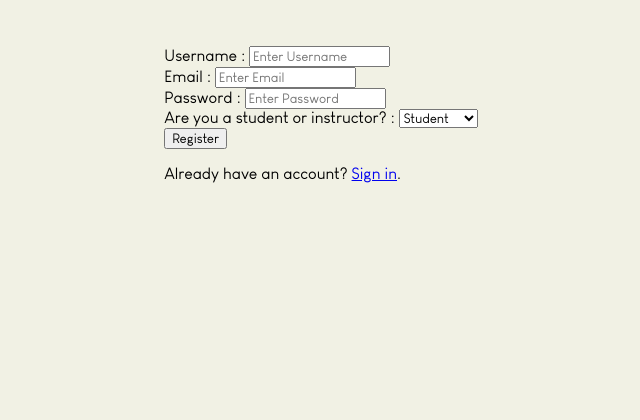
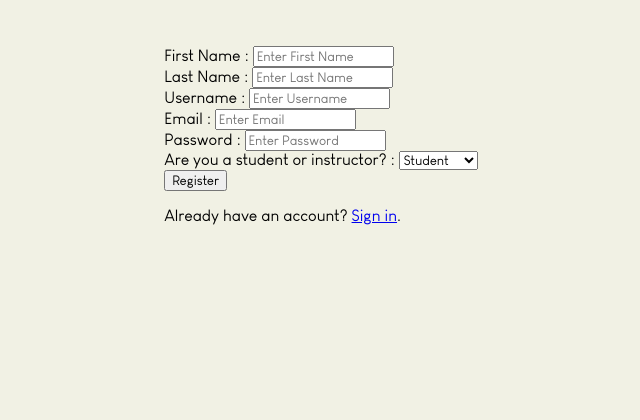
Before and after one commit to de3pti/cscb20coursewebsite, a Flask app: page /register in a window 1280 px wide. Shown: the part 144-564 px from the top of the page, without its empty margins (319-959 px from the left). Run offline with Flask 3, Linux system fonts and the light colour scheme.

Commit message:
changed registration

```diff
--- a/app.py
+++ b/app.py
@@ -34,6 +34,8 @@ class User(db.Model):
     email = db.Column(db.String(100), nullable=False, unique=True)
     password = db.Column(db.String(100), nullable=False)
     first_name = Column(db.String(100))
+    last_name = Column(db.String(100))
+
     # 0 = student, 1 = instructor
     user_type = Column(db.Integer, nullable=False)
 
@@ -133,13 +135,15 @@ def register():
     if request.method=='GET':
         return render_template('register.html')
     else:
+        first_name = request.form['first_name']
+        last_name = request.form['last_name']
         user_name = request.form['username']
         email = request.form['email']
         password = request.form['password']
         # generating the hashed password
         hashed_password=bcrypt.generate_password_hash(password).decode('utf-8')
         user_type = int(request.form['user_type'])
-        new_user = User(username=user_name, email=email, password=hashed_password, user_type=user_type)
+        new_user = User(first_name=first_name, last_name=last_name, username=user_name, email=email, password=hashed_password, user_type=user_type)
 
         db.session.add_all([new_user])
         db.session.commit()
--- a/templates/register.html
+++ b/templates/register.html
@@ -16,6 +16,16 @@
         <div class = "register_form">
             <div class = "register_row">
                 <form method = "POST">
+                    <div class = "register_item">
+                        <label for = "first_name">First Name : </label>
+                        <input type = "text" name = "first_name" placeholder="Enter First Name"
+                        class = "register_form_text" id = "first_name" required>
+                    </div>
+                    <div class = "register_item">
+                        <label for = "last_name">Last Name : </label>
+                        <input type = "text" name = "last_name" placeholder="Enter Last Name"
+                        class = "register_form_text" id = "last_name" required>
+                    </div>
                     <div class = "register_item">
                         <label for = "username">Username : </label>
                         <input type = "text" name = "username" placeholder="Enter Username"
```
